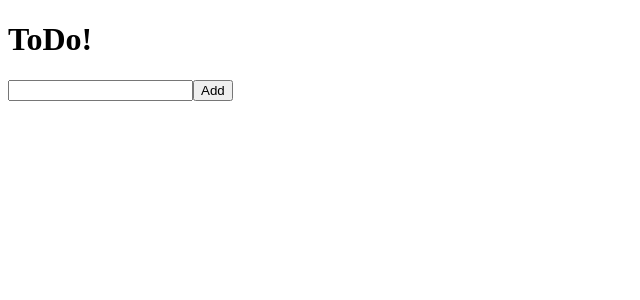
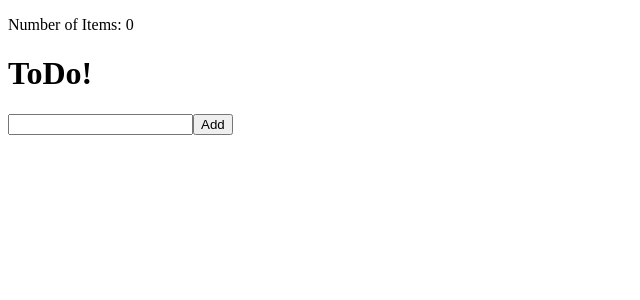
Before and after one commit to zkan/hello-react, a React (Create React App) app in the folder 08-redux/: page / in a window 1280 px wide. Shown: the top 300 px of the page, without its empty margins (0-640 px from the left). Built offline with nearby package versions, Linux system fonts and the light colour scheme.

Commit message:
Add Nav container to show number of items

```diff
--- a/08-redux/src/components/App.js
+++ b/08-redux/src/components/App.js
@@ -1,8 +1,12 @@
 import React from 'react'
 import MainPanel from '../containers/MainPanel'
+import Nav from '../containers/Nav'
 
 const App = () => (
-  <MainPanel />
+  <div>
+    <Nav />
+    <MainPanel />
+  </div>
 )
 
 export default App
--- /dev/null
+++ b/08-redux/src/components/Nav.js
@@ -0,0 +1,7 @@
+import React from 'react'
+
+const Nav = ({number_of_items}) => (
+  <p>Number of Items: {number_of_items}</p>
+)
+
+export default Nav
--- /dev/null
+++ b/08-redux/src/containers/Nav.js
@@ -0,0 +1,9 @@
+import { connect } from 'react-redux'
+import Nav from '../components/Nav'
+import { addItem } from '../actions/item'
+
+const mapStateToProps = (state) => ({
+  number_of_items: state.items.length,
+})
+
+export default connect(mapStateToProps)(Nav)
```
